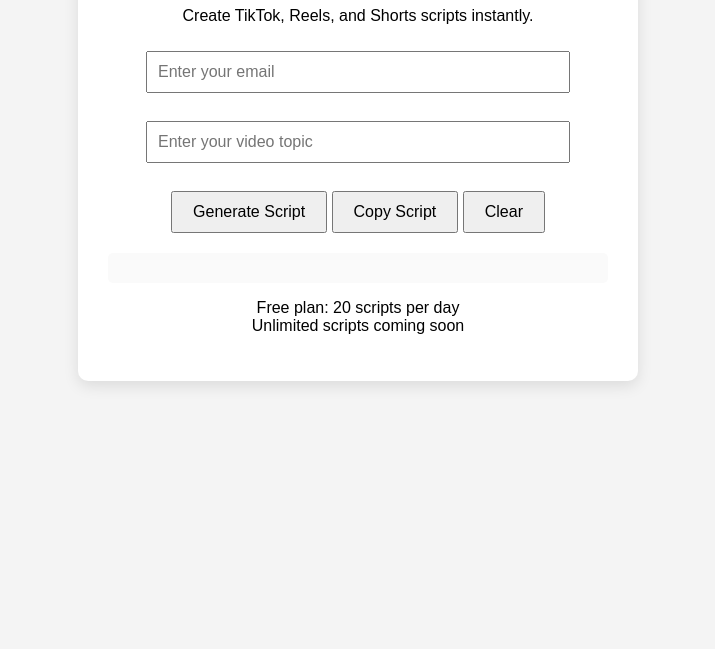
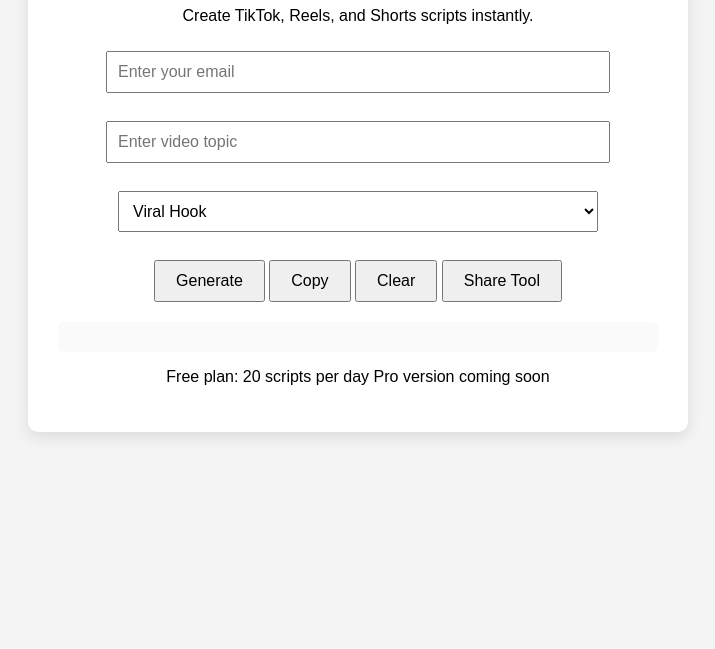
Before and after one commit to alwayshannonperry-cpu/ai-video-script-generator, a plain HTML site: page index.html in a window 1280 px wide. Shown: the part 151-800 px from the top of the page, without its empty margins (282-997 px from the left). Drawn offline with Linux system fonts and the light colour scheme.

Commit message:
Update index.html

```diff
--- a/index.html
+++ b/index.html
@@ -8,7 +8,7 @@
 <style>
 
 body{
-font-family: Arial, sans-serif;
+font-family: Arial;
 background:#f4f4f4;
 text-align:center;
 padding:40px;
@@ -18,12 +18,12 @@
 background:white;
 padding:30px;
 border-radius:10px;
-max-width:500px;
+max-width:600px;
 margin:auto;
 box-shadow:0 5px 15px rgba(0,0,0,0.1);
 }
 
-input{
+input,select{
 width:80%;
 padding:10px;
 font-size:16px;
@@ -62,37 +62,39 @@
 
 <br><br>
 
-<input id="topic" placeholder="Enter your video topic">
+<input id="topic" placeholder="Enter video topic">
 
 <br><br>
 
-<button onclick="generate()">Generate Script</button>
+<select id="style">
+<option value="viral">Viral Hook</option>
+<option value="story">Storytelling</option>
+<option value="sales">Sales / Promotion</option>
+</select>
 
-<button onclick="copyScript()">Copy Script</button>
+<br><br>
 
+<button onclick="generate()">Generate</button>
+<button onclick="copyScript()">Copy</button>
 <button onclick="clearScript()">Clear</button>
+<button onclick="shareTool()">Share Tool</button>
 
 <p id="result"></p>
 
 <p>
-Free plan: 20 scripts per day<br>
-Unlimited scripts coming soon
+Free plan: 20 scripts per day
+Pro version coming soon
 </p>
 
 </div>
 
 <script>
 
-document.getElementById("topic").addEventListener("keypress",function(event){
-if(event.key==="Enter"){
-generate()
-}
-})
-
 async function generate(){
 
 let email=document.getElementById("email").value
 let topic=document.getElementById("topic").value
+let style=document.getElementById("style").value
 
 if(!email){
 document.getElementById("result").innerText="Enter your email first."
@@ -100,7 +102,7 @@
 }
 
 if(!topic){
-document.getElementById("result").innerText="Enter a topic first."
+document.getElementById("result").innerText="Enter a topic."
 return
 }
 
@@ -109,7 +111,7 @@
 let response=await fetch("/api/generate",{
 method:"POST",
 headers:{"Content-Type":"application/json"},
-body:JSON.stringify({topic:topic,email:email})
+body:JSON.stringify({topic:topic,style:style,email:email})
 })
 
 let data=await response.json()
@@ -119,24 +121,22 @@
 }
 
 function copyScript(){
-
 let text=document.getElementById("result").innerText
-
 navigator.clipboard.writeText(text)
-
-alert("Script copied")
-
+alert("Copied")
 }
 
 function clearScript(){
-
 document.getElementById("result").innerText=""
 document.getElementById("topic").value=""
+}
 
+function shareTool(){
+navigator.clipboard.writeText(window.location.href)
+alert("Link copied")
 }
 
 </script>
 
 </body>
-
 </html>
```
